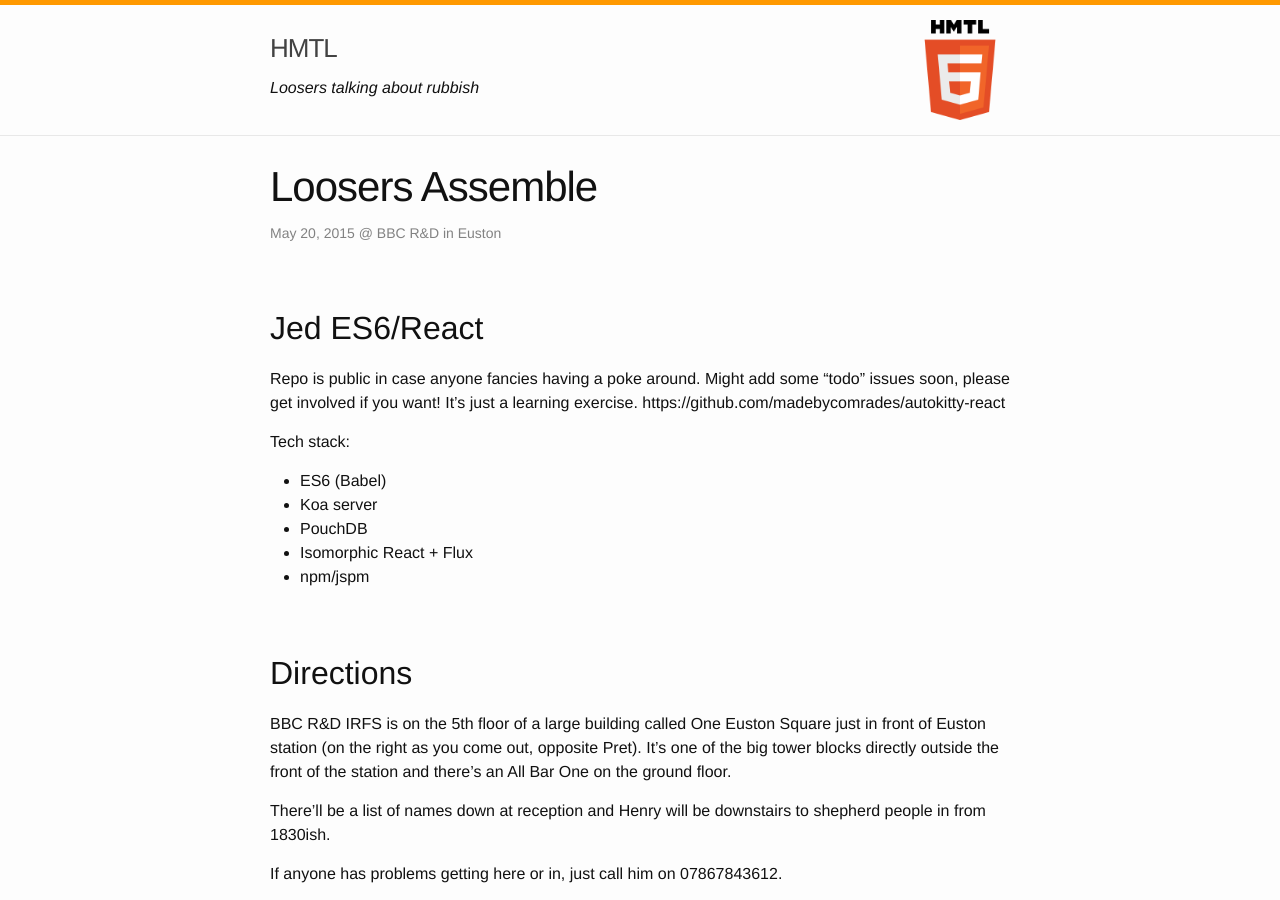
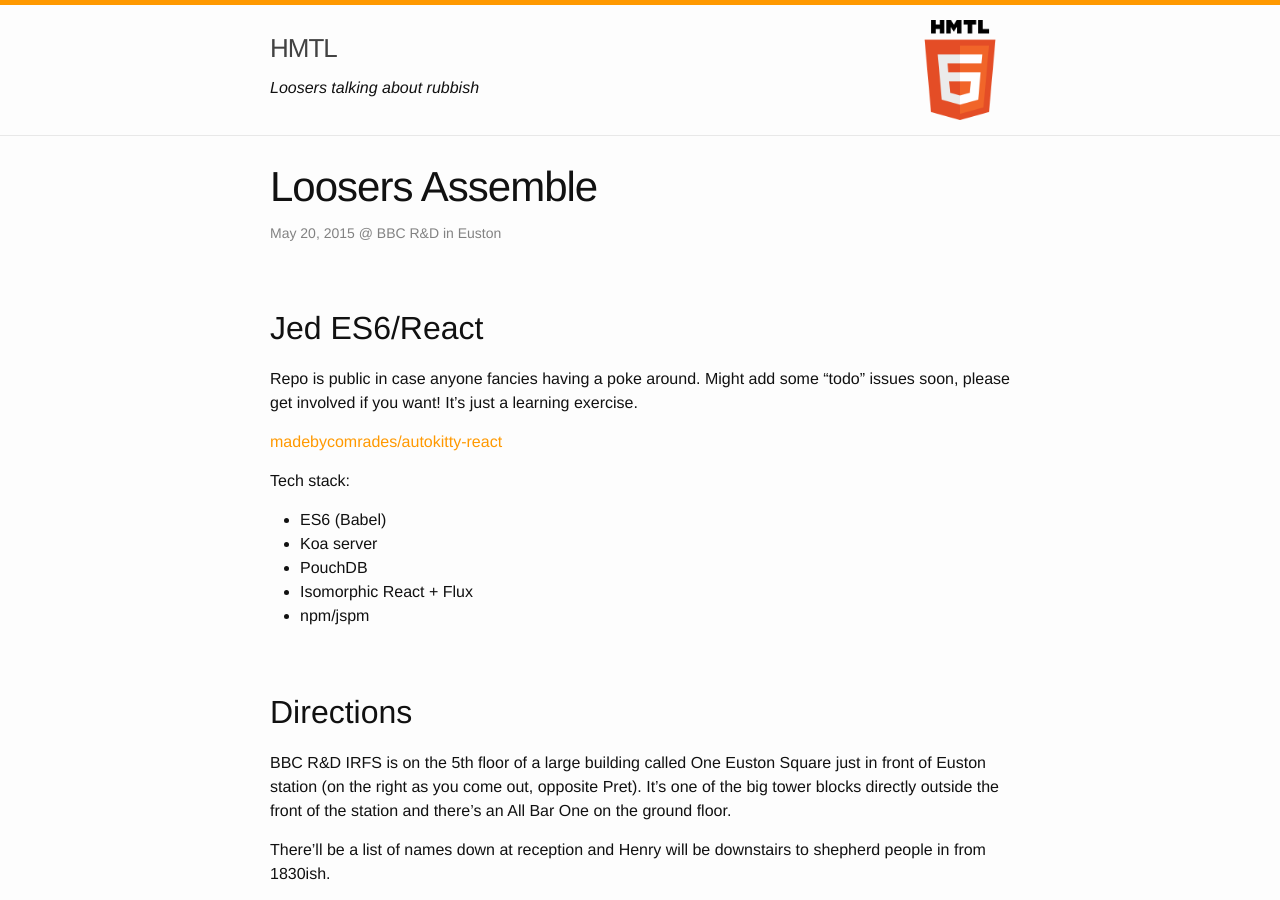
Before and after one commit to hmtl6/hmtl6.github.io, a Jekyll site: the page built from _posts/2015-05-20-loosers-assemble.md, in a window 1280 px wide and 900 px high. Built offline with Jekyll 4.4.1, drawn with Linux system fonts in a browser that asks for light colours; some of the changed lines change nothing that is shown.

Commit message:
Fix repo url

```diff
--- a/_posts/2015-05-20-loosers-assemble.md
+++ b/_posts/2015-05-20-loosers-assemble.md
@@ -13,7 +13,9 @@
 
 ## Jed ES6/React
 
-Repo is public in case anyone fancies having a poke around. Might add some "todo" issues soon, please get involved if you want! It's just a learning exercise. https://github.com/madebycomrades/autokitty-react
+Repo is public in case anyone fancies having a poke around. Might add some "todo" issues soon, please get involved if you want! It's just a learning exercise.
+
+[madebycomrades/autokitty-react](https://github.com/madebycomrades/autokitty-react)
 
 Tech stack:
 
```
